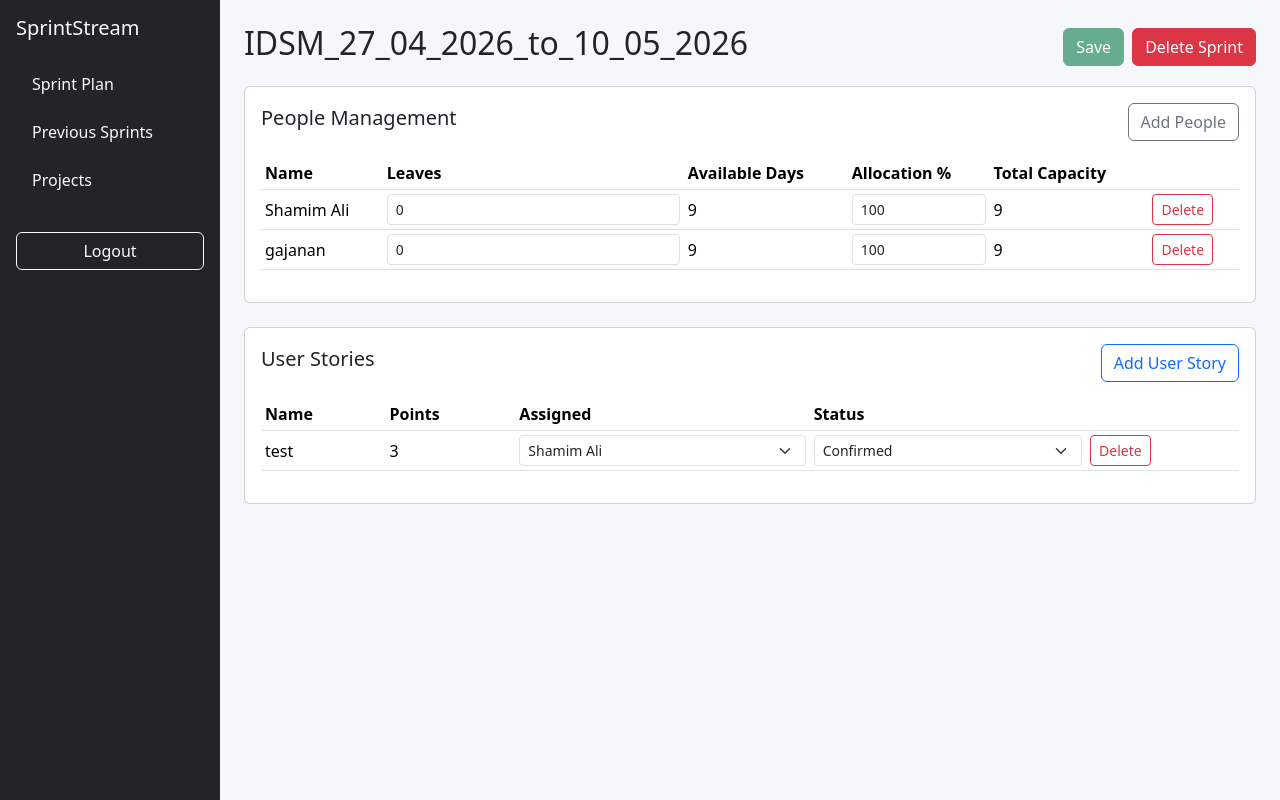
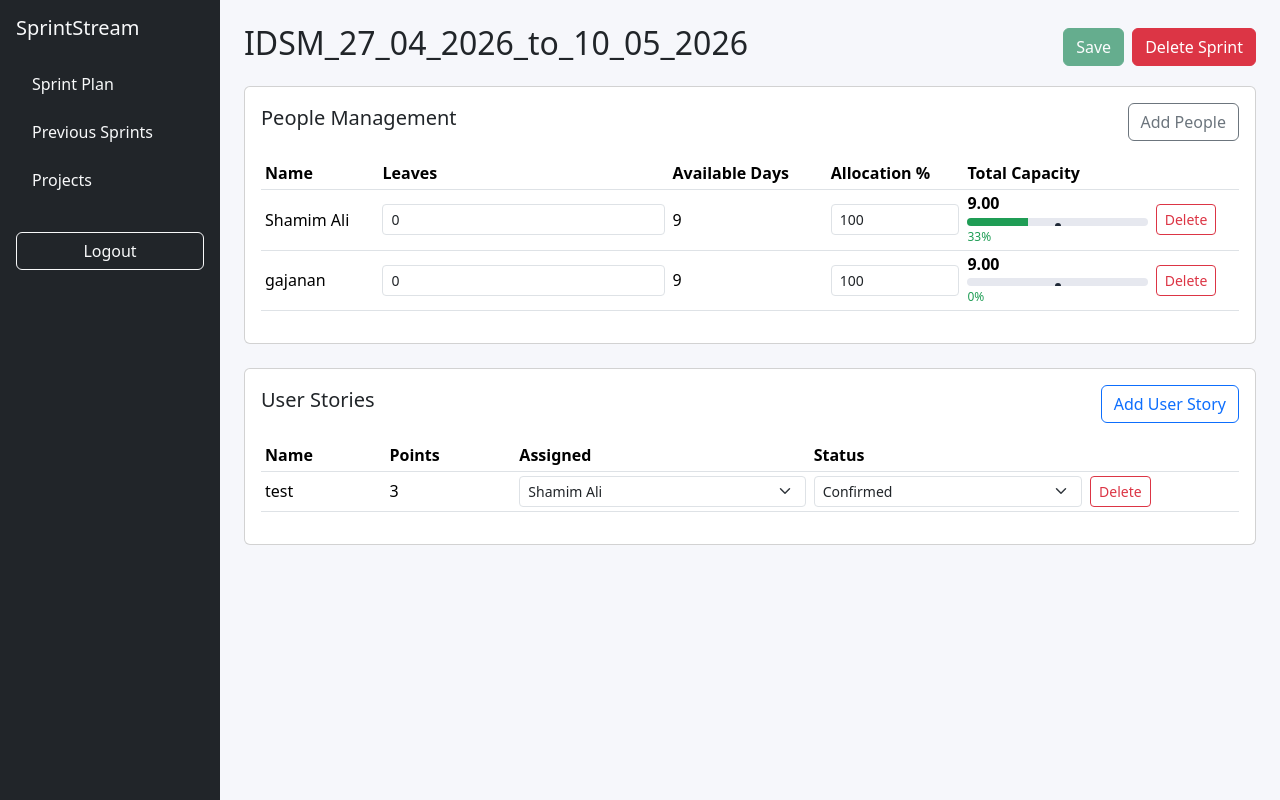
Before and after one commit to bloodrabbit51/clutch-sprint, a Flask app: page /sprint/1/plan in a window 1280 px wide. Run offline with Flask 3, Linux system fonts and the light colour scheme; a user stored in the database is signed in; data comes from the database, SQL or seed files in the repository; tables that the repository leaves empty hold one stand-in row (values such as "Sample post"); some libraries are stand-ins or nearby versions.

Commit message:
updated the progress

```diff
--- a/app.py
+++ b/app.py
@@ -334,7 +334,7 @@ def api_capacity_calc():
         leaves = int(entry.get("leaves", 0))
         allocation = int(entry.get("allocation", 100))
         available = max(total_days - leaves, 0)
-        total_capacity = int(round(available * (allocation / 100.0)))
+        total_capacity = round(available * (allocation / 100.0), 2)
         result.append({
             "person_id": entry.get("person_id"),
             "available_days": available,
--- a/static/css/styles.css
+++ b/static/css/styles.css
@@ -21,3 +21,53 @@ body {
 .table tbody tr td {
   vertical-align: middle;
 }
+
+.capacity-cell {
+  min-width: 140px;
+}
+
+.capacity-value {
+  font-weight: 600;
+  line-height: 1.2;
+}
+
+.util-bar {
+  position: relative;
+  height: 8px;
+  background: #e6e8ef;
+  border-radius: 999px;
+  overflow: hidden;
+  margin-top: 4px;
+}
+
+.util-fill {
+  height: 100%;
+  width: 0;
+  background: #1f9d55;
+  transition: width 0.2s ease;
+}
+
+.util-fill.util-over {
+  background: #dc3545;
+}
+
+.util-marker {
+  position: absolute;
+  bottom: -3px;
+  left: 50%;
+  width: 6px;
+  height: 6px;
+  background: #1f2937;
+  border-radius: 50%;
+  transform: translateX(-50%);
+}
+
+.util-label {
+  font-size: 0.75rem;
+  color: #1f9d55;
+  margin-top: 2px;
+}
+
+.util-label.util-over {
+  color: #dc3545;
+}
--- a/static/js/app.js
+++ b/static/js/app.js
@@ -9,6 +9,7 @@ async function fetchJson(url, options) {
 let currentSprint = null;
 let peopleCache = [];
 let projectsCache = [];
+let storiesCache = [];
 let isDirty = false;
 let isSaved = false;
 let isViewOnly = false;
@@ -26,7 +27,16 @@ function buildCapacityRow(person) {
     <td><input type="number" class="form-control form-control-sm leaves-input" value="0" min="0" /></td>
     <td class="available-days">-</td>
     <td><input type="number" class="form-control form-control-sm allocation-input" value="100" min="10" max="100" step="10" /></td>
-    <td class="total-capacity">-</td>
+    <td class="total-capacity">
+      <div class="capacity-cell">
+        <div class="capacity-value">-</div>
+        <div class="util-bar">
+          <div class="util-fill"></div>
+          <div class="util-marker"></div>
+        </div>
+        <div class="util-label">0%</div>
+      </div>
+    </td>
     <td><button class="btn btn-sm btn-outline-danger delete-person">Delete</button></td>
   `;
   return row;
@@ -96,8 +106,12 @@ async function updateCapacity() {
     const row = document.querySelector(`#capacityTable tbody tr[data-person-id='${entry.person_id}']`);
     if (!row) return;
     row.querySelector(".available-days").textContent = entry.available_days;
-    row.querySelector(".total-capacity").textContent = entry.total_capacity;
+    const totalCapacity = Number(entry.total_capacity || 0);
+    row.dataset.totalCapacity = totalCapacity;
+    row.querySelector(".capacity-value").textContent = totalCapacity.toFixed(2);
   });
+
+  updateUtilizationBars();
 }
 
 async function loadStories() {
@@ -109,8 +123,8 @@ async function loadStories() {
     return;
   }
 
-  const stories = await fetchJson("/api/userstory/list");
-  stories.forEach((story) => {
+  storiesCache = await fetchJson("/api/userstory/list");
+  storiesCache.forEach((story) => {
     const row = document.createElement("tr");
     row.dataset.storyId = story.id;
     row.innerHTML = `
@@ -130,6 +144,39 @@ async function loadStories() {
 
   tableBody.querySelectorAll(".delete-story").forEach((button) => {
     button.addEventListener("click", onDeleteStory);
+  });
+
+  updateUtilizationBars();
+}
+
+function getAssignedPointsByPerson() {
+  const pointsByPerson = {};
+  document.querySelectorAll("#storyTable tbody tr").forEach((row) => {
+    const points = Number(row.children[1]?.textContent || 0);
+    const personId = Number(row.querySelector(".person-select")?.value || 0);
+    if (!personId) return;
+    pointsByPerson[personId] = (pointsByPerson[personId] || 0) + points;
+  });
+  return pointsByPerson;
+}
+
+function updateUtilizationBars() {
+  if (!currentSprint) return;
+  const assignedPoints = getAssignedPointsByPerson();
+  document.querySelectorAll("#capacityTable tbody tr").forEach((row) => {
+    const personId = Number(row.dataset.personId);
+    const totalCapacity = Number(row.dataset.totalCapacity || 0);
+    const usedPoints = Number(assignedPoints[personId] || 0);
+    const percent = totalCapacity > 0 ? (usedPoints / totalCapacity) * 100 : 0;
+    const clamped = Math.min(percent, 100);
+    const fill = row.querySelector(".util-fill");
+    const label = row.querySelector(".util-label");
+    if (!fill || !label) return;
+    fill.style.width = `${clamped}%`;
+    const isOver = percent > 100;
+    fill.classList.toggle("util-over", isOver);
+    label.textContent = `${percent.toFixed(0)}%`;
+    label.classList.toggle("util-over", isOver);
   });
 }
 
@@ -163,6 +210,7 @@ async function updateStoryRow(event) {
     body: JSON.stringify(payload),
   });
   markDirty();
+  updateUtilizationBars();
 }
 
 async function onDeleteStory(event) {
@@ -174,6 +222,7 @@ async function onDeleteStory(event) {
   });
   await loadStories();
   markDirty();
+  updateUtilizationBars();
 }
 
 async function onDeletePerson(event) {
@@ -401,6 +450,7 @@ async function initSprintPlan() {
       await renderCapacityTable();
       await loadStories();
       markDirty();
+      updateUtilizationBars();
     });
   }
 
```
